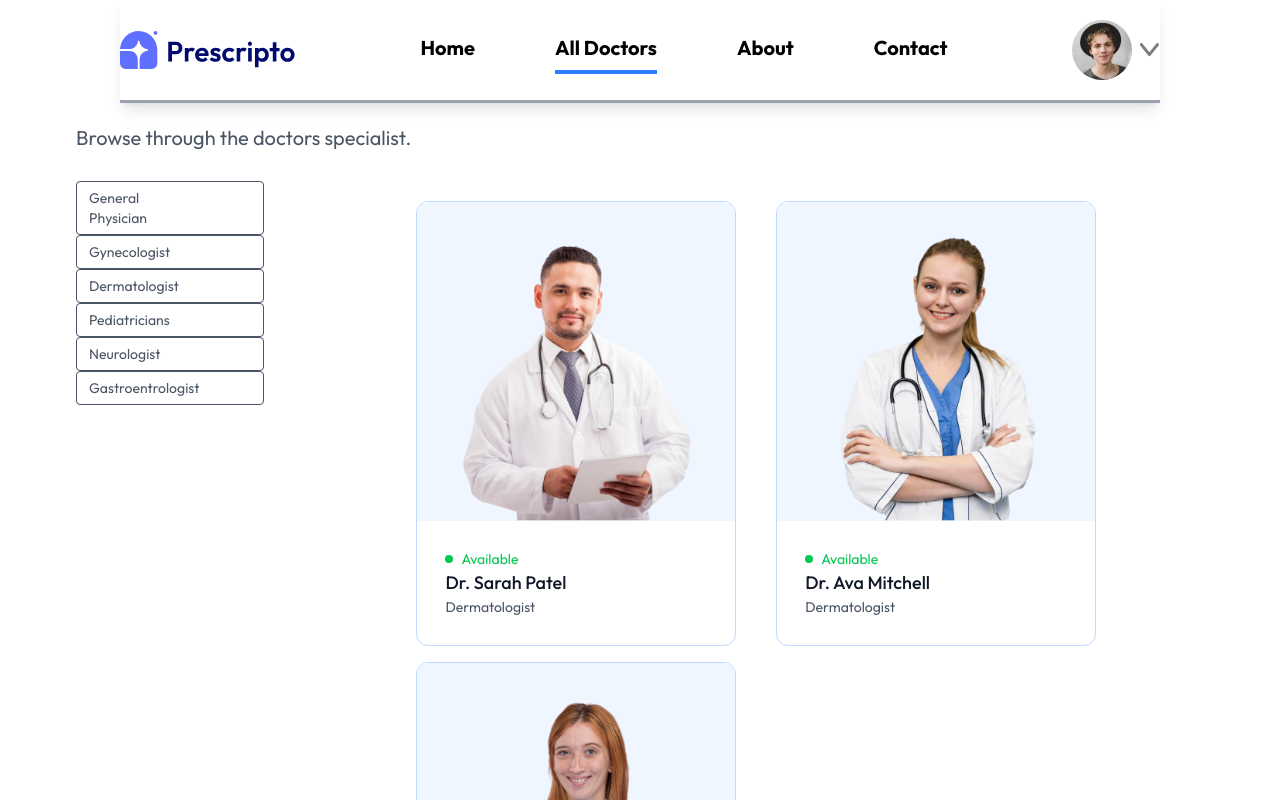
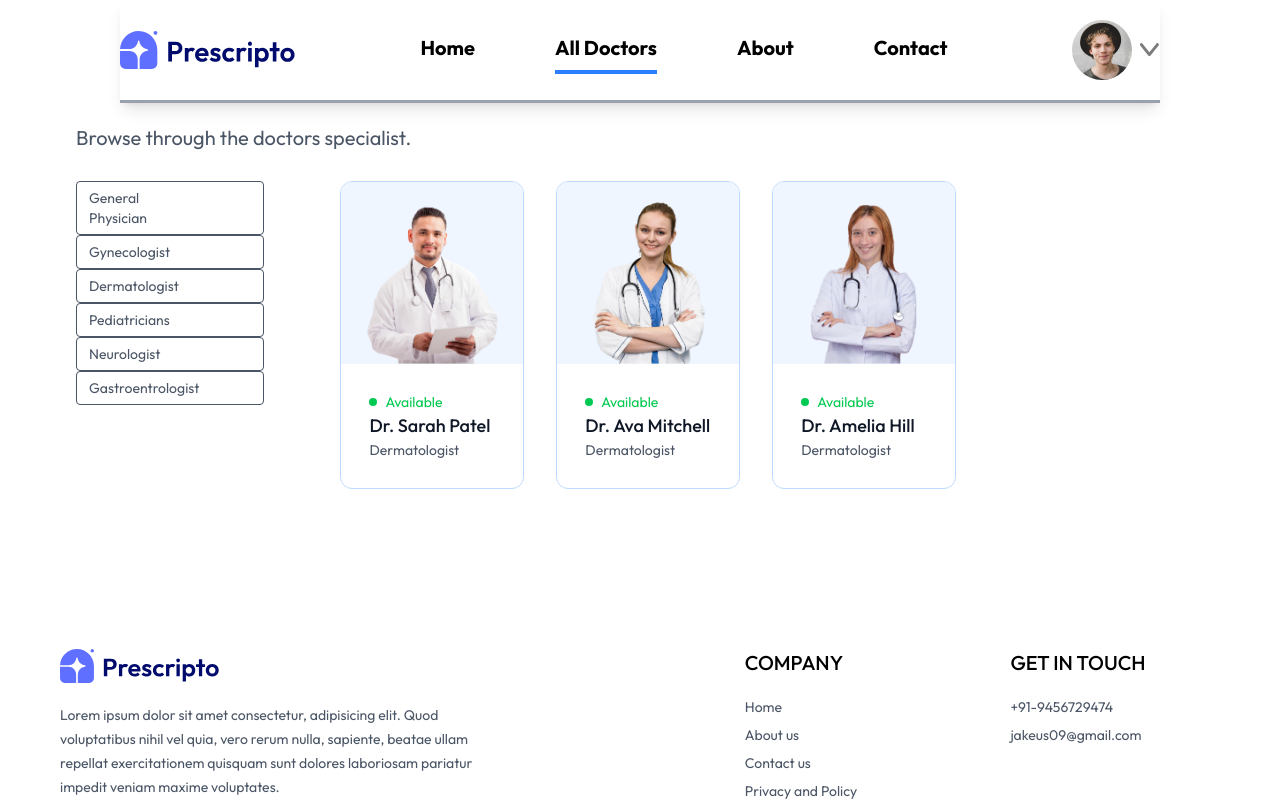
Before and after one commit to JagratiSharma16/Doctor_Appointment_System, a React (Vite) app in the folder Frontend/: page /doctors/Dermatologist in a window 1280 px wide. Shown: the top 800 px of the page. Built offline with nearby package versions, Linux system fonts and the light colour scheme.

Commit message:
Doctors css

```diff
--- a/Frontend/src/pages/Doctors.jsx
+++ b/Frontend/src/pages/Doctors.jsx
@@ -30,7 +30,7 @@ const Doctors = () => {
           <p className={`w-[94vw] sm:w-auto pl-3 py-1.5 pr-16 border border-grey-300 rounded transition-all cursor-pointer`}>Neurologist</p>
           <p className={`w-[94vw] sm:w-auto pl-3 py-1.5 pr-16 border border-grey-300 rounded transition-all cursor-pointer`}>Gastroentrologist</p>
         </div>
-        <div className=' w-full grid xl:grid-cols-2 2xl:grid-cols-5 md:gap-2 lg:gap-4 pt-5 gap-y-6 px-7 md:ml-6 lg:ml-20 md:mr-6 lg:mr-20  sm-px-0  grid-cols-auto gap-4 '>
+        <div className=' w-full grid xl:grid-cols-4 2xl:grid-cols-5 xl:gap-2 2xl:gap-4 2xl:pt-5 xl:pt-0 gap-y-6 xl:px-2 2xl:px-6 xl:ml-6 2xl:ml-20 xl:mr-6 2xl:mr-20  sm-px-0  grid-cols-auto gap-4 '>
           {
             filterdoc.map((item, index) => (
               <div onClick={() => navigate(`/appointment/${item._id}`)} className="border border-blue-200 md:ml-6  rounded-xl overflow-hidden cursor-pointer hover:translate-y-[-15px] transition-all duration-300" key={index}>
```
